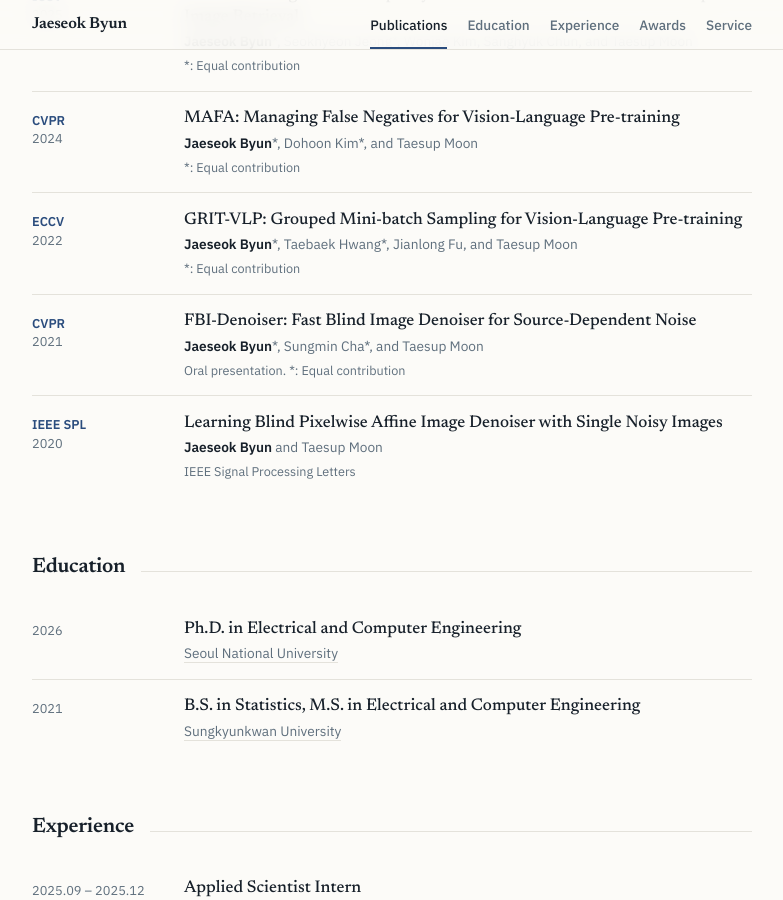
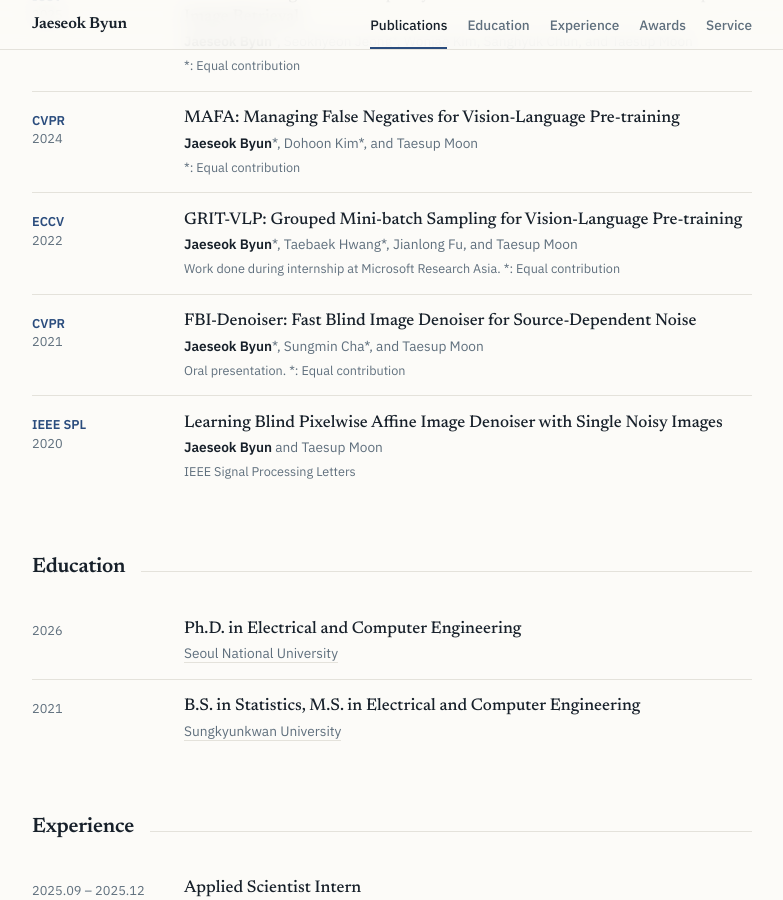
Before and after one commit to jaeseokbyun/jaeseokbyun.github.io, a Jekyll site: the page built from index.html, in a window 1280 px wide and 900 px high, scrolled down 1253 px. Shown: the whole window, without its empty margins (248-1031 px from the left). Built offline with Jekyll 4.4.1, drawn with Linux system fonts in a browser that asks for light colours.

Commit message:
Note MSRA internship on GRIT-VLP
Co-Authored-By: Claude Opus 5 (1M context) <noreply@anthropic.com>

```diff
--- a/_data/publications.yml
+++ b/_data/publications.yml
@@ -49,7 +49,7 @@
   authors: "Jaeseok Byun*, Taebaek Hwang*, Jianlong Fu, and Taesup Moon"
   venue: ECCV
   year: 2022
-  note: "*: Equal contribution"
+  note: "Work done during internship at Microsoft Research Asia. *: Equal contribution"
 
 - title: "FBI-Denoiser: Fast Blind Image Denoiser for Source-Dependent Noise"
   authors: "Jaeseok Byun*, Sungmin Cha*, and Taesup Moon"
```
